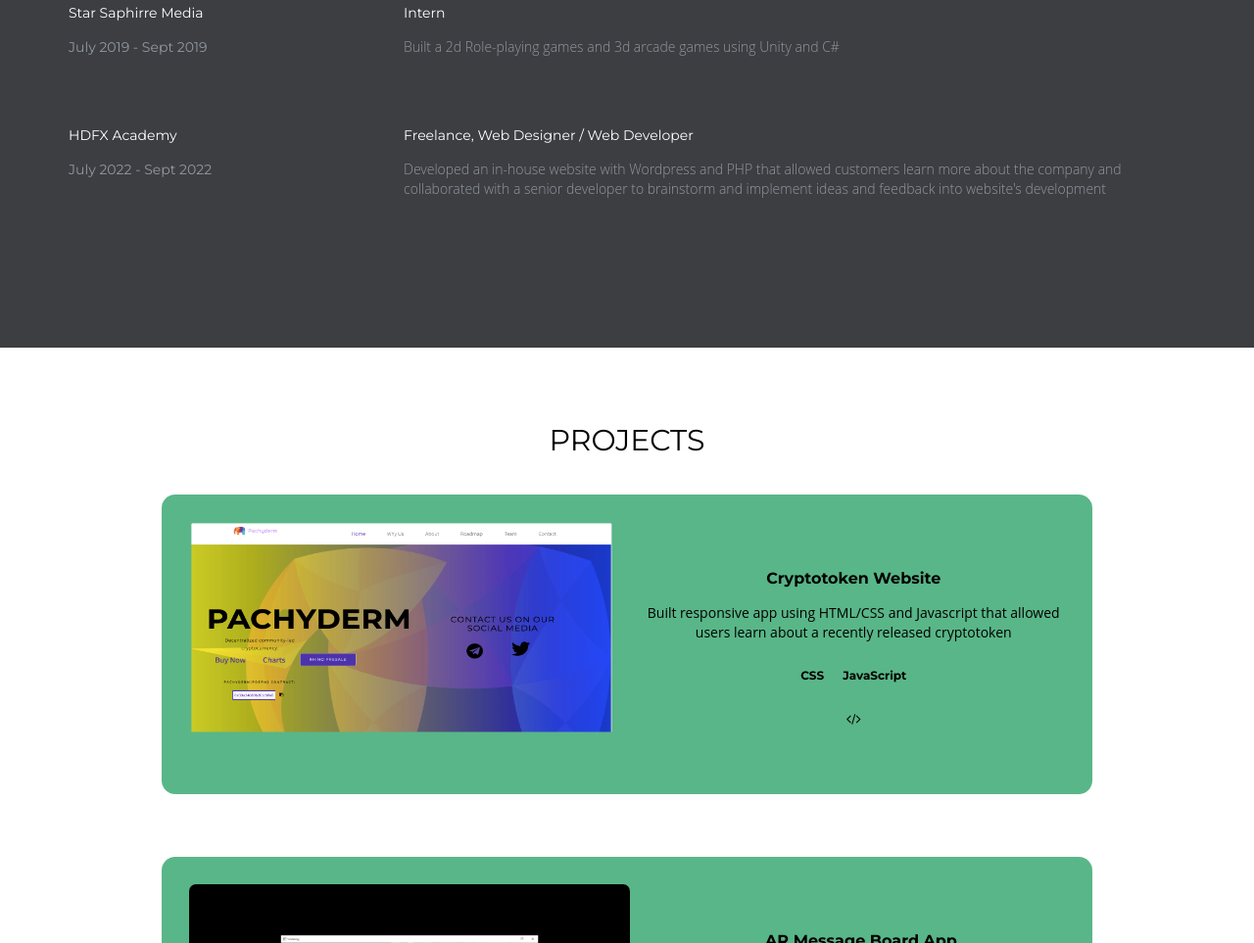
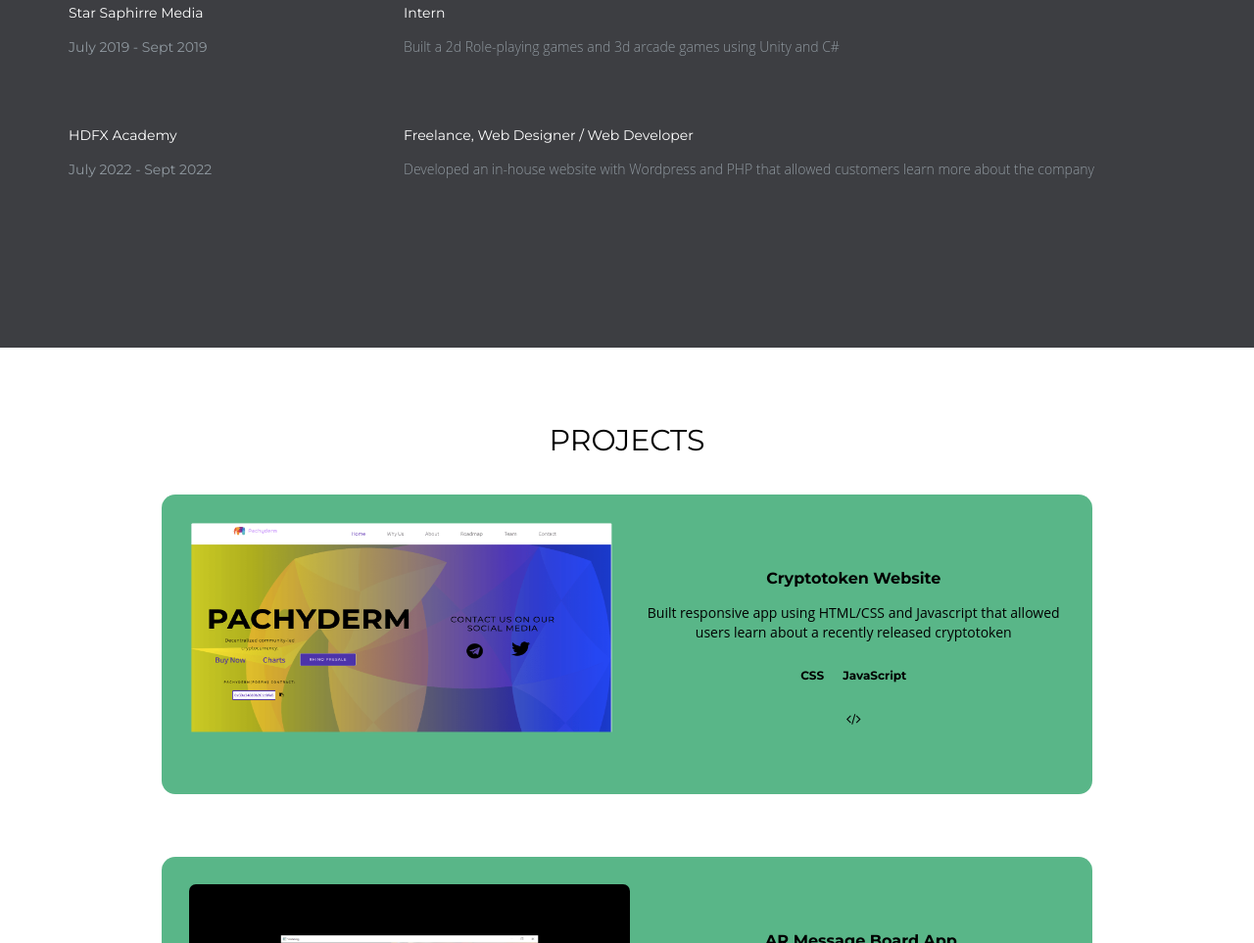
Before and after one commit to ctoriola/Bincom-Pre-Interview-Test, a plain HTML site: page index.html in a window 1280 px wide. Shown: the part 1368-2331 px from the top of the page at 98% size. Drawn offline with nearby package versions, Linux system fonts and the light colour scheme; a script that the page names is missing; some icons are missing; files whose address does not match are found by name.

Commit message:
Updated text

```diff
--- a/index.html
+++ b/index.html
@@ -102,7 +102,7 @@
            <div class="job-wrapper clearfix">
               <div class="experience-title">Freelance, Web Designer / Web Developer</div>
             <div class="company-description">
-                <p>Developed an in-house website with Wordpress and PHP that allowed customers learn more about the company and collaborated with a senior developer to brainstorm and implement ideas and feedback into website's development</p>
+                <p>Developed an in-house website with Wordpress and PHP that allowed customers learn more about the company</p>
             </div>
           </div>
     </div>
```
